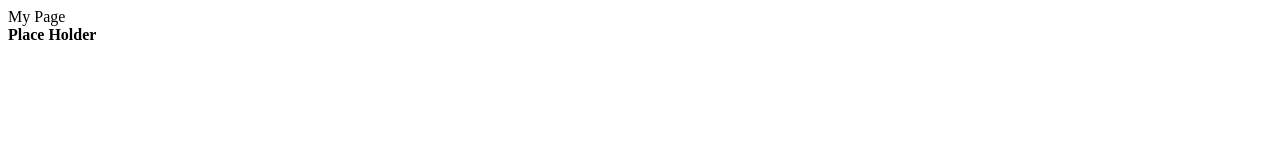
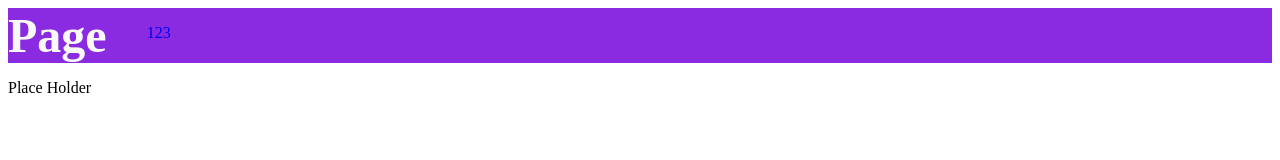
Before and after one commit to QuentinTeo/OdinWebProject, a plain HTML site: page index.html in a window 1280 px wide. Drawn offline with Linux system fonts and the light colour scheme.

Commit message:
expanded header, segemented to Title and a Navigation bar, navbar uses unorder list and structure horizontally

```diff
--- a/index.html
+++ b/index.html
@@ -4,11 +4,21 @@
     <meta charset="UTF-8">
     <meta name="viewport" content="width=device-width, initial-scale=1.0">
     <title>Document</title>
-    <link href="" relsheet="styles">
+    <link href=" styles/styles.css" rel="stylesheet">
 </head>
 <body>
-    <header>My Page</header>
+    <div class="header">
+        <div class="title">Page</div>
+        <div class="navbar">
+            <ul>
+                <li><a href="#">1</a></li>
+                <li><a href="#">2</a></li>
+                <li><a href="#">3</a></li>
+            </ul>
+        </div>
+    </div>
 
-    <b>Place Holder</b>
+
+    <p>Place Holder</p>
 </body>
 </html>
--- /dev/null
+++ b/styles/styles.css
@@ -0,0 +1,24 @@
+.header {
+    display: flex;
+    background-color: blueviolet;
+}
+
+.title {
+    font-weight: 900;
+    font-size: 48px;
+    color: #F9FAF8;
+}
+
+. navbar {
+    display: flex;
+}
+
+ul {
+    display: flex;
+    list-style-type: none;
+
+}
+
+a {
+    text-decoration: none;
+}
```
